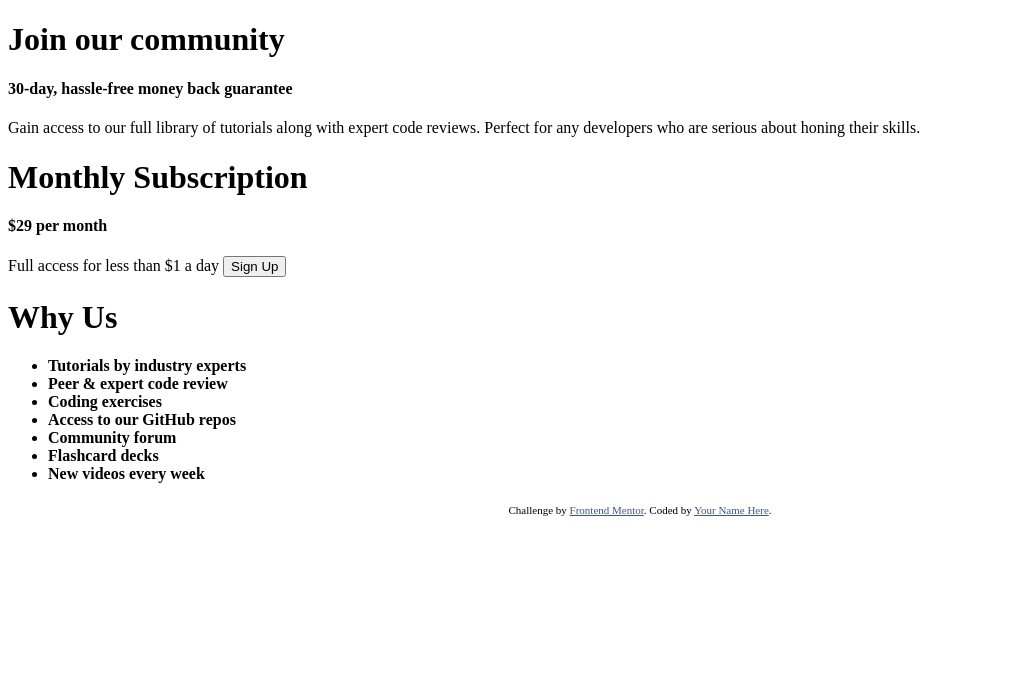
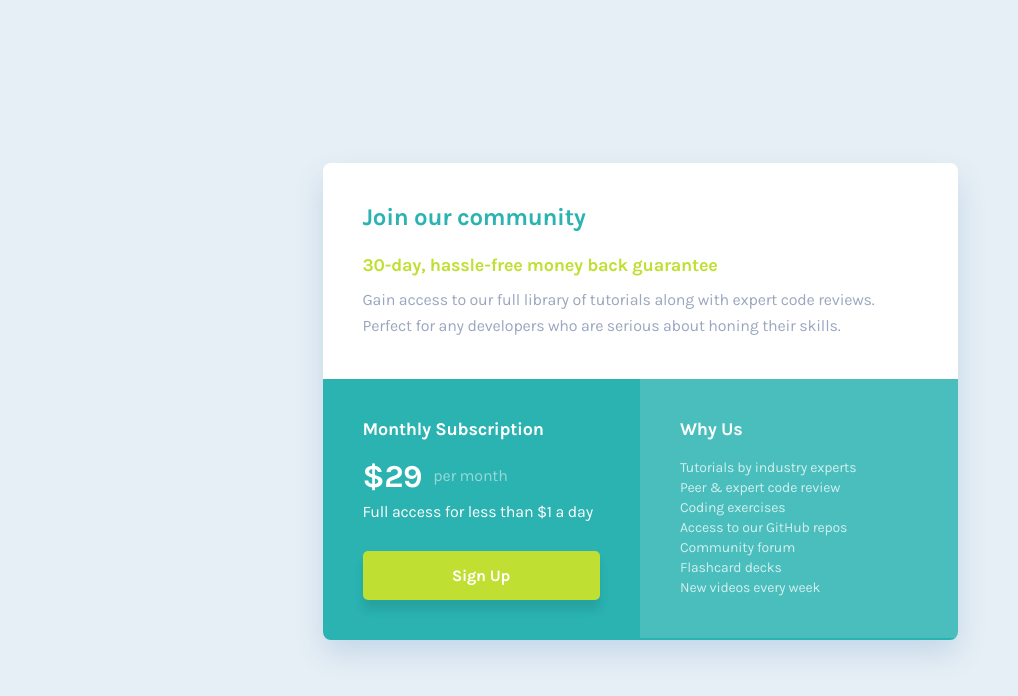
Before and after one commit to caarlosdamian/single-price-grid, a plain HTML site: page index.html in a window 1280 px wide. Shown: the whole page, without its empty margins (0-1018 px from the left). Drawn offline with Linux system fonts and the light colour scheme.

Commit message:
finished application; ;

```diff
--- a/index.css
+++ b/index.css
@@ -0,0 +1,232 @@
+* {
+    margin: 0;
+    padding: 0;
+    box-sizing: border-box;
+    font-family: "Karla", sans-serif;
+    font-style: normal;
+}
+
+body {
+    background: #e6eff5;
+    height: 100vh;
+    display: flex;
+    justify-content: center;
+    align-items: center;
+}
+
+main {
+    display: flex;
+    justify-content: center;
+    align-items: center;
+}
+
+li {
+    list-style: none;
+    font-weight: 400;
+    font-size: 14px;
+    line-height: 20px;
+    /* or 143% */
+
+    letter-spacing: -0.175px;
+
+    color: #FFFFFF;
+
+    mix-blend-mode: normal;
+    opacity: 0.75;
+}
+
+.grid-container {
+    display: grid;
+    width: 635px;
+    height: 475px;
+    grid-template-columns: repeat(2, 1fr);
+    background: #ffffff;
+    box-shadow: 0px 15px 30px rgba(0, 81, 171, 0.148847);
+    border-radius: 8px;
+}
+
+.top {
+    grid-column: 1/-1;
+    padding: 40px;
+}
+
+.top__header {
+    font-weight: 700;
+    font-size: 24px;
+    line-height: 28px;
+    color: #2ab3b1;
+    letter-spacing: -0.3px;
+    margin-bottom: 24px;
+}
+
+.top_subtitle {
+    font-weight: 700;
+    font-size: 18px;
+    line-height: 21px;
+    margin-bottom: 11px;
+    letter-spacing: -0.225px;
+
+    color: #c0df33;
+}
+
+.top__text {
+    font-weight: 400;
+    font-size: 16px;
+    line-height: 26px;
+    /* or 162% */
+
+    letter-spacing: -0.2px;
+
+    color: #9aa7be;
+}
+
+.right {
+    background: #2ab3b1;
+    padding: 40px;
+    border-bottom-left-radius: 8px;
+}
+
+.right__header {
+    font-weight: 700;
+    font-size: 18px;
+    line-height: 21px;
+    letter-spacing: -0.225px;
+    color: #ffffff;
+    margin-bottom: 18px;
+}
+
+.right__subtitle {
+    font-weight: 700;
+    font-size: 32px;
+    line-height: 37px;
+    letter-spacing: -0.4px;
+    color: #ffffff;
+    display: flex;
+    justify-content: flex-start;
+    align-items: center;
+    gap: 11px;
+    margin-bottom: 4px;
+}
+
+.right__subtitle-strong {
+    font-weight: 400;
+    font-size: 16px;
+    line-height: 26px;
+    letter-spacing: -0.2px;
+    color: #ffffff;
+    mix-blend-mode: normal;
+    opacity: 0.5;
+}
+
+.right__text {
+    font-weight: 400;
+    font-size: 16px;
+    line-height: 26px;
+    letter-spacing: -0.2px;
+    color: #ffffff;
+}
+
+.right__button {
+    background: #c0df33;
+    box-shadow: 0px 10px 10px rgba(0, 0, 0, 0.0973011);
+    border-radius: 5px;
+    border: none;
+    padding: 15px;
+    width: 237px;
+    font-weight: 700;
+    font-size: 16px;
+    line-height: 19px;
+    /* identical to box height */
+    margin-top: 26px;
+    letter-spacing: -0.2px;
+
+    color: #ffffff;
+}
+
+.left {
+    background: #2ab3b1;
+    position: relative;
+    padding: 40px;
+    border-bottom-right-radius: 8px;
+}
+
+.div-left {
+    position: absolute;
+    width: 318px;
+    height: 259px;
+    opacity: 0.15;
+    background: #fff;
+    mix-blend-mode: normal;
+    top: 0;
+    left: 0;
+}
+
+.left__header {
+    font-weight: 700;
+    font-size: 18px;
+    line-height: 21px;
+    /* identical to box height */
+
+    letter-spacing: -0.225px;
+
+    color: #ffffff;
+    margin-bottom: 18px;
+}
+
+
+@media (max-width:375px) {
+    .grid-container {
+        display: flex;
+        align-items: center;
+        justify-content: center;
+        flex-direction: column;
+        width: 311px;
+        height: 722px;
+
+    }
+
+    .top {
+
+        padding: 24px;
+    }
+
+
+    .top__header {
+        font-weight: 700;
+        font-size: 20px;
+        line-height: 23px;
+        letter-spacing: -0.25px;
+        margin-top: 28px;
+    }
+
+
+    .top_subtitle {
+        font-weight: 700;
+        font-size: 15px;
+        line-height: 20px;
+        /* or 133% */
+        margin-bottom: 16px;
+        letter-spacing: -0.1875px;
+    }
+
+    .top__text {
+        font-weight: 400;
+        font-size: 14px;
+        line-height: 26px;
+        letter-spacing: -0.175px;
+    }
+
+    .right {
+        background: #2ab3b1;
+        padding: 24px;
+        border-bottom-left-radius: 0;
+    }
+
+    .left {
+        background: #2ab3b1;
+        position: relative;
+        padding: 24px;
+        border-bottom-right-radius: 0;
+        width: 100%;
+    }
+}
--- a/index.html
+++ b/index.html
@@ -42,8 +42,8 @@
         <div class="right">
           <h1 class="right__header">Monthly Subscription</h1>
           <h4 class="right__subtitle">
-            <strong class="right__subtitle-strong"> &dollar;29 </strong>
-            per month
+            &dollar;29
+            <strong class="right__subtitle-strong">per month</strong>
           </h4>
           <span class="right__text">
             Full access for less than &dollar;1 a day
@@ -51,10 +51,9 @@
           <button class="right__button">Sign Up</button>
         </div>
         <div class="left">
-          <h1 class="left__header">
-            Why Us
-          </h1>
+          <h1 class="left__header">Why Us</h1>
           <h4 class="left__text">
+            <div class="div-left"></div>
             <ul>
               <li>Tutorials by industry experts</li>
               <li>Peer &amp; expert code review</li>
@@ -68,18 +67,5 @@
         </div>
       </div>
     </main>
-
-
-
-
-
-    <footer>
-      <p class="attribution">
-        Challenge by
-        <a href="https://www.frontendmentor.io?ref=challenge" target="_blank"
-          >Frontend Mentor</a
-        >. Coded by <a href="#">Your Name Here</a>.
-      </p>
-    </footer>
   </body>
 </html>
```
